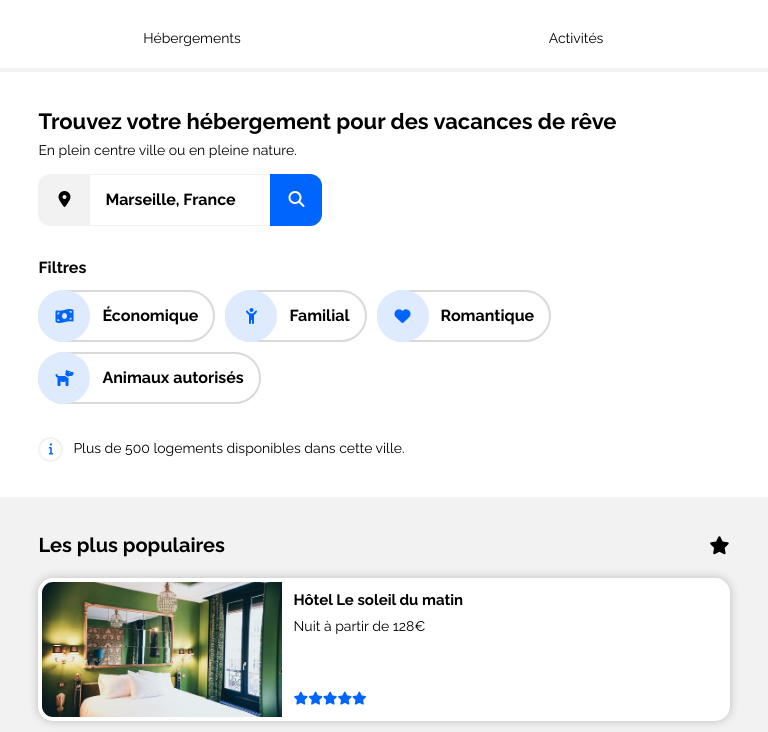
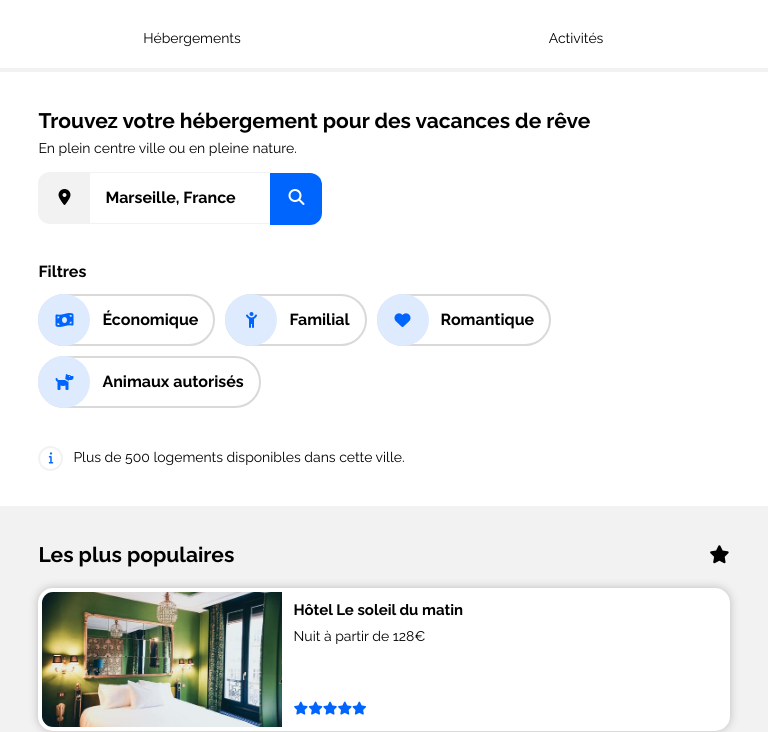
Before and after one commit to cypl/Projet2, a plain HTML site: page index.html in a window 768 px wide. Shown: the part 102-834 px from the top of the page. Drawn offline with Linux system fonts and the light colour scheme.

Commit message:
fix taille titres

```diff
--- a/css/search.css
+++ b/css/search.css
@@ -55,7 +55,7 @@
                 }
     /* Filtres */
     .search_filter{
-        padding:30px 0;
+        padding:25px 0 35px 0;
         font-size:16px;
         line-height:24px;
         font-weight:700;
@@ -131,6 +131,9 @@
                 }
 
 @media only screen and (min-width: 768px) and (max-width: 992px) {
+    .search_filter{
+        padding:35px 0 35px 0;
+    }
     #search_destination{
         padding-top:35px;
         padding-bottom:35px;
@@ -143,6 +146,9 @@
     }
 }
 @media only screen and (min-width: 0px) and (max-width: 768px) {
+    .search_filter{
+        padding:35px 0 35px 0;
+    }
     #search_destination{
         padding-top:35px;
         padding-bottom:35px;
--- a/css/text.css
+++ b/css/text.css
@@ -1,13 +1,13 @@
 /* Styles principaux pour les balises texte */
 h1 {
-    font-size: 22px;
+    font-size: 21px;
     margin: 0;
     line-height: 1.3;
     font-weight: 700;
 }
 
 h2 {
-    font-size: 20px;
+    font-size: 21px;
     margin: 0;
     line-height: 1.3;
     font-weight: 700;
```
